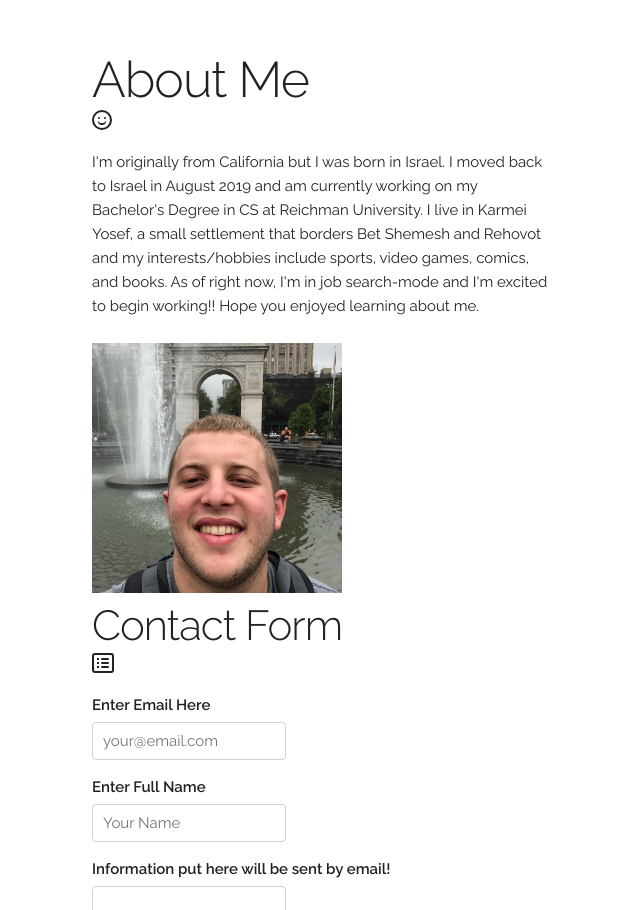
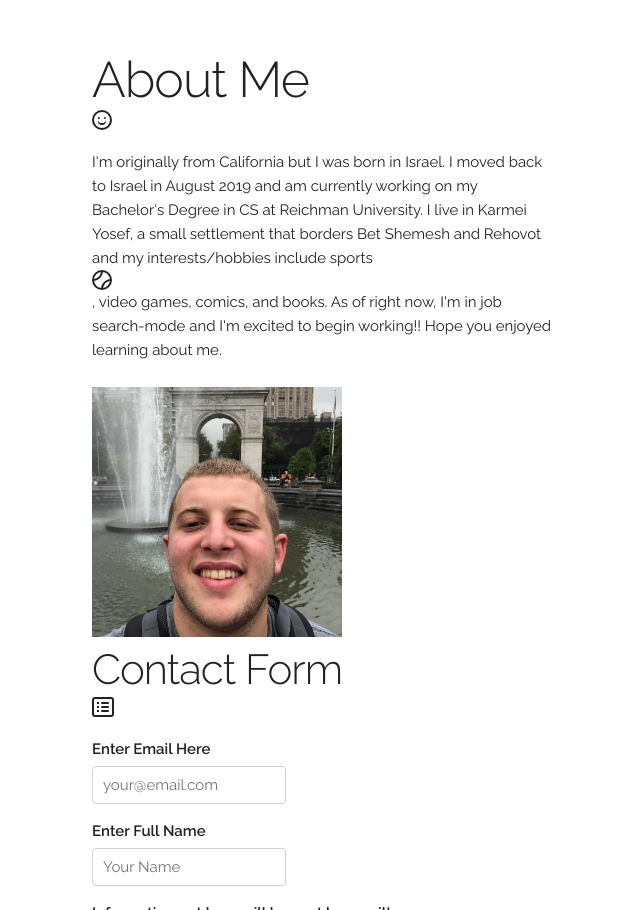
Before and after one commit to roy-raz/Skeleton-2.0.4, a plain HTML site: page Skeleton-2.0.4/about.html in a window 1280 px wide. Shown: the part 190-1100 px from the top of the page, without its empty margins (68-708 px from the left). Drawn offline with Linux system fonts and the light colour scheme.

Commit message:
Update about.html, trying tennis emote

```diff
--- a/Skeleton-2.0.4/about.html
+++ b/Skeleton-2.0.4/about.html
@@ -38,7 +38,7 @@
         <h1>About Me<i class="gg-smile"></i></h1>
         <p>I'm originally from California but I was born in Israel.
           I moved back to Israel in August 2019 and am currently working on my Bachelor's Degree in CS at Reichman University.
-          I live in Karmei Yosef, a small settlement that borders Bet Shemesh and Rehovot and my interests/hobbies include sports, video games, comics, and books.
+          I live in Karmei Yosef, a small settlement that borders Bet Shemesh and Rehovot and my interests/hobbies include sports<i class="gg-tennis"></i>, video games, comics, and books.
           As of right now, I'm in job search-mode and I'm excited to begin working!!
           Hope you enjoyed learning about me.</p>
           <img src="images/facebook_photo.jpeg" alt="myprofilepic" width="250" height="250">
```
